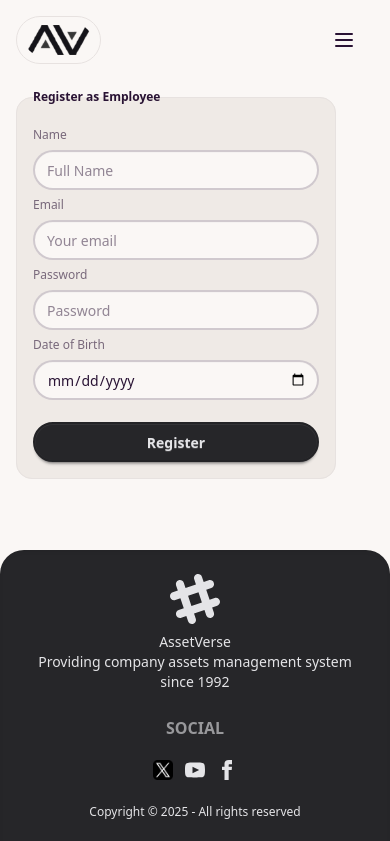
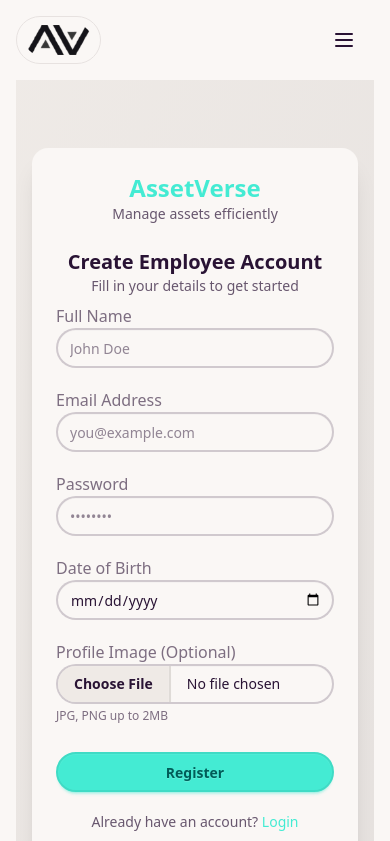
Before and after one commit to alvy00/ph-assetverse-client-a11, a React (Vite) app: page /auth/registeremployee in a window 390 px wide. Shown: the top 841 px of the page. Built offline with nearby package versions, Linux system fonts and the light colour scheme; no server answers.

Commit message:
Employee and HR registration fully implemented

```diff
--- a/src/hooks/useAxios.jsx
+++ b/src/hooks/useAxios.jsx
@@ -1,11 +1,11 @@
 import axios from "axios";
 
-const instance = axios.create({
-    baseURL: "http://localhost:5173/",
+const axiosInstance = axios.create({
+    baseURL: "http://localhost:4000/",
 });
 
 const useAxios = () => {
-    return instance;
+    return axiosInstance;
 };
 
 export default useAxios;
--- a/src/layouts/AuthLayout.jsx
+++ b/src/layouts/AuthLayout.jsx
@@ -2,9 +2,22 @@ import { Outlet } from "react-router";
 
 const AuthLayout = () => {
     return (
-        <>
-            <Outlet />
-        </>
+        <div className="min-h-screen flex items-center justify-center bg-gradient-to-br from-base-200 to-base-300 px-4">
+            <div className="w-full max-w-md bg-base-100 rounded-2xl shadow-xl p-6 md:p-8">
+                {/* Logo / App Name */}
+                <div className="text-center mb-6">
+                    <h1 className="text-2xl font-bold text-primary">
+                        AssetVerse
+                    </h1>
+                    <p className="text-sm text-base-content/70">
+                        Manage assets efficiently
+                    </p>
+                </div>
+
+                {/* Auth Pages */}
+                <Outlet />
+            </div>
+        </div>
     );
 };
 
--- a/src/pages/Login.jsx
+++ b/src/pages/Login.jsx
@@ -1,65 +1,132 @@
 import { useForm } from "react-hook-form";
 import useAuth from "../hooks/useAuth";
 import { toast } from "react-toastify";
-import { useNavigate } from "react-router";
+import { useNavigate, Link } from "react-router";
+import useAxios from "../hooks/useAxios";
 
 const Login = () => {
     const {
         register,
         handleSubmit,
-        formState: { errors },
+        reset,
+        formState: { errors, isSubmitting },
     } = useForm();
-    const { login } = useAuth();
+
+    const { login, setUser } = useAuth();
+
+    const axiosInstance = useAxios();
     const navigate = useNavigate();
 
-    const onSubmit = (data) => {
-        const email = data.email;
-        const password = data.password;
+    const onSubmit = async (data) => {
+        try {
+            const result = await login(data.email, data.password);
 
-        try {
-            login(email, password).then((result) => {
-                console.log(result.user);
-            });
+            const { data: user } = await axiosInstance.get(
+                `/users/${result.user.uid}`
+            );
+            console.log(user);
+
+            setUser(user);
             toast.success("Logged in successfully!");
             navigate("/");
         } catch (error) {
             console.error(error);
+            toast.error("Invalid email or password");
+        } finally {
+            reset();
         }
+    };
 
-        console.log(data);
-    };
     return (
-        <form onSubmit={handleSubmit(onSubmit)}>
-            <fieldset className="fieldset bg-base-200 border-base-300 rounded-box w-xs border p-4">
-                <legend className="fieldset-legend">Login</legend>
+        <div className="w-full max-w-md">
+            <div className="card">
+                <div className="card-body">
+                    {/* Header */}
+                    <div className="text-center mb-4">
+                        <h2 className="text-2xl font-bold">Welcome Back</h2>
+                        <p className="text-sm text-gray-500">
+                            Login to continue to your account
+                        </p>
+                    </div>
 
-                <label className="label">Email</label>
+                    {/* Form */}
+                    <form
+                        onSubmit={handleSubmit(onSubmit)}
+                        className="space-y-4"
+                    >
+                        {/* Email */}
+                        <div>
+                            <label className="label">
+                                <span className="label-text font-medium">
+                                    Email
+                                </span>
+                            </label>
                             <input
                                 type="email"
-                    className="input"
-                    placeholder="Your email"
-                    {...register("email", { required: true })}
+                                placeholder="you@example.com"
+                                className={`input input-bordered w-full ${
+                                    errors.email ? "input-error" : ""
+                                }`}
+                                {...register("email", {
+                                    required: "Email is required",
+                                })}
                             />
-                {errors.email?.type === "required" && (
-                    <p className="text-red-500">Email is required</p>
+                            {errors.email && (
+                                <p className="text-error text-sm mt-1">
+                                    {errors.email.message}
+                                </p>
                             )}
+                        </div>
 
-                <label className="label">Password</label>
+                        {/* Password */}
+                        <div>
+                            <label className="label">
+                                <span className="label-text font-medium">
+                                    Password
+                                </span>
+                            </label>
                             <input
                                 type="password"
-                    className="input"
-                    placeholder="Password"
+                                placeholder="••••••••"
+                                className={`input input-bordered w-full ${
+                                    errors.password ? "input-error" : ""
+                                }`}
                                 {...register("password", {
                                     required: "Password is required",
                                 })}
                             />
                             {errors.password && (
-                    <p className="text-red-500">{errors.password.message}</p>
+                                <p className="text-error text-sm mt-1">
+                                    {errors.password.message}
+                                </p>
                             )}
+                        </div>
 
-                <button className="btn btn-neutral mt-4">Login</button>
-            </fieldset>
+                        {/* Button */}
+                        <button
+                            type="submit"
+                            disabled={isSubmitting}
+                            className="btn btn-neutral w-full"
+                        >
+                            {isSubmitting ? "Logging in..." : "Login"}
+                        </button>
                     </form>
+
+                    {/* Footer */}
+                    <div className="text-center mt-4 text-sm">
+                        <p>
+                            Don’t have an account?{" "}
+                            <Link
+                                to="/register"
+                                className="link link-primary font-medium"
+                            >
+                                Register
+                            </Link>
+                        </p>
+                    </div>
+                </div>
+            </div>
+        </div>
     );
 };
 
--- a/src/pages/hr/AddAsset.jsx
+++ b/src/pages/hr/AddAsset.jsx
@@ -26,6 +26,7 @@ const AddAsset = () => {
             toast.success("✅ Asset added successfully!");
             reset();
         } catch (error) {
+            console.error(error);
             toast.error("❌ Failed to add asset");
         }
     };
--- a/src/pages/registration/EmployeeRegister.jsx
+++ b/src/pages/registration/EmployeeRegister.jsx
@@ -1,107 +1,200 @@
+/* eslint-disable no-unused-vars */
 import { useForm } from "react-hook-form";
 import useAuth from "../../hooks/useAuth";
 import { useNavigate } from "react-router";
 import { toast } from "react-toastify";
+import axios from "axios";
+import useAxios from "../../hooks/useAxios";
 
 const EmployeeRegister = () => {
     const {
         register,
         handleSubmit,
+        reset,
         formState: { errors },
     } = useForm();
+
     const { registerEmployee, profileUpdate, setUser, loading, setLoading } =
         useAuth();
-
+    const axiosInstance = useAxios();
     const navigate = useNavigate();
 
     const onSubmit = async (data) => {
-        const email = data.email;
-        const password = data.password;
+        let user;
+
+        const { name, email, password, date, photo } = data;
+        const imageFile = photo?.[0];
+
+        const employee = {
+            name,
+            email,
+            dob: date,
+            role: "employee",
+        };
+
         try {
             setLoading(true);
+
             const result = await registerEmployee(email, password);
-            setUser(result.user);
+            user = result.user;
 
-            await profileUpdate({ displayName: data.name });
+            if (imageFile) {
+                const formData = new FormData();
+                formData.append("image", imageFile);
+
+                const upload = await axios.post(
+                    `https://api.imgbb.com/1/upload?key=${
+                        import.meta.env.VITE_IMAGEHOST
+                    }`,
+                    formData
+                );
+
+                // Appending the IMG url later to match in the db :)
+                employee.profileImg =
+                    upload.data.data.url ||
+                    "https://i.ibb.co/default-avatar.png";
+            }
+
+            // Appending the UID later to match in the db
+            employee.uid = result.user.uid;
+
+            await axiosInstance.post("/register", employee);
+            await profileUpdate({ displayName: name });
+
             toast.success("Employee registration successful!");
             navigate("/");
-            console.log(result.user);
         } catch (error) {
-            console.error(error);
+            if (user) await user.delete();
             toast.error("Employee registration failed!");
         } finally {
             setLoading(false);
+            setUser(employee);
+            reset();
         }
+    };
 
-        //console.log(data);
-    };
     return (
-        <form onSubmit={handleSubmit(onSubmit)}>
-            <fieldset className="fieldset bg-base-200 border-base-300 rounded-box w-xs border p-4">
-                <legend className="fieldset-legend">
-                    Register as Employee
-                </legend>
+        <form
+            onSubmit={handleSubmit(onSubmit)}
+            className="space-y-5"
+            noValidate
+        >
+            <div className="text-center mb-2">
+                <h2 className="text-xl font-semibold">
+                    Create Employee Account
+                </h2>
+                <p className="text-sm text-base-content/70">
+                    Fill in your details to get started
+                </p>
+            </div>
 
-                <label className="label">Name</label>
+            {/* Name */}
+            <div>
+                <label className="label">Full Name</label>
                 <input
                     type="text"
-                    className="input"
-                    placeholder="Full Name"
-                    {...register("name", { required: true })}
+                    className="input input-bordered w-full"
+                    placeholder="John Doe"
+                    {...register("name", { required: "Name is required" })}
                 />
-                {errors.name?.type === "required" && (
-                    <p className="text-red-500">Name cannot be empty</p>
+                {errors.name && (
+                    <p className="text-sm text-red-500 mt-1">
+                        {errors.name.message}
+                    </p>
                 )}
+            </div>
 
-                <label className="label">Email</label>
+            {/* Email */}
+            <div>
+                <label className="label">Email Address</label>
                 <input
                     type="email"
-                    className="input"
-                    placeholder="Your email"
-                    {...register("email", { required: true })}
+                    className="input input-bordered w-full"
+                    placeholder="you@example.com"
+                    {...register("email", { required: "Email is required" })}
                 />
-                {errors.email?.type === "required" && (
-                    <p className="text-red-500">Email is required</p>
+                {errors.email && (
+                    <p className="text-sm text-red-500 mt-1">
+                        {errors.email.message}
+                    </p>
                 )}
+            </div>
 
+            {/* Password */}
+            <div>
                 <label className="label">Password</label>
                 <input
                     type="password"
-                    className="input"
-                    placeholder="Password"
+                    className="input input-bordered w-full"
+                    placeholder="••••••••"
                     {...register("password", {
                         required: "Password is required",
                         minLength: {
                             value: 6,
-                            message: "Password must be 6 characters or longer",
+                            message: "Password must be at least 6 characters",
                         },
                         pattern: {
                             value: /^(?=.*[A-Z]).+$/,
-                            message:
-                                "Password must contain at least one capital letter",
+                            message: "Must contain at least one capital letter",
                         },
                     })}
                 />
                 {errors.password && (
-                    <p className="text-red-500">{errors.password.message}</p>
+                    <p className="text-sm text-red-500 mt-1">
+                        {errors.password.message}
+                    </p>
                 )}
+            </div>
 
+            {/* Date of Birth */}
+            <div>
                 <label className="label">Date of Birth</label>
                 <input
                     type="date"
-                    className="input"
-                    {...register("date", { required: true })}
+                    className="input input-bordered w-full"
+                    {...register("date", {
+                        required: "Date of birth is required",
+                    })}
                 />
-                {errors.date?.type === "required" && (
-                    <p className="text-red-500">
-                        A valid date of birth is required
+                {errors.date && (
+                    <p className="text-sm text-red-500 mt-1">
+                        {errors.date.message}
                     </p>
                 )}
+            </div>
 
-                <button className="btn btn-neutral mt-4">
-                    {loading ? "Signin Up..." : "Register"}
-                </button>
-            </fieldset>
+            {/* Profile Image */}
+            <div>
+                <label className="label">Profile Image (Optional)</label>
+                <input
+                    type="file"
+                    className="file-input file-input-bordered w-full"
+                    {...register("photo")}
+                />
+                <p className="text-xs text-base-content/60 mt-1">
+                    JPG, PNG up to 2MB
+                </p>
+            </div>
+
+            {/* Submit Button */}
+            <button
+                type="submit"
+                className="btn btn-primary w-full mt-2"
+                disabled={loading}
+            >
+                {loading ? "Creating account..." : "Register"}
+            </button>
+
+            {/* Footer */}
+            <p className="text-sm text-center text-base-content/70">
+                Already have an account?{" "}
+                <span
+                    onClick={() => navigate("/auth/login")}
+                    className="text-primary cursor-pointer hover:underline"
+                >
+                    Login
+                </span>
+            </p>
         </form>
     );
 };
--- a/src/pages/registration/HRRegister.jsx
+++ b/src/pages/registration/HRRegister.jsx
@@ -3,29 +3,48 @@ import useAuth from "../../hooks/useAuth";
 import { useNavigate } from "react-router";
 import axios from "axios";
 import { toast } from "react-toastify";
+import useAxios from "../../hooks/useAxios";
+
 const HRRegister = () => {
     const {
         register,
         handleSubmit,
         formState: { errors },
     } = useForm();
+
     const { registerHR, profileUpdate, setUser, loading, setLoading } =
         useAuth();
-
+    const axiosInstance = useAxios();
     const navigate = useNavigate();
 
     const onSubmit = async (data) => {
-        const email = data.email;
-        const password = data.password;
-        const imageFile = data.photo[0];
+        let user;
 
-        const formData = new FormData();
-        formData.append("image", imageFile);
+        const { name, email, password, companyName, photo } = data;
+
+        const imageFile = photo?.[0];
+
+        const hr = {
+            name,
+            email,
+            role: "hr",
+            companyName,
+            packageLimit: 5,
+            currentEmployees: 0,
+            subscription: "basic",
+        };
 
         try {
             setLoading(true);
+
             const result = await registerHR(email, password);
-            setUser(result.user);
+            user = result.user;
+
+            let logoUrl = "";
+
+            if (imageFile) {
+                const formData = new FormData();
+                formData.append("image", imageFile);
 
                 const upload = await axios.post(
                     `https://api.imgbb.com/1/upload?key=${
@@ -34,112 +53,178 @@ const HRRegister = () => {
                     formData
                 );
 
-            const userProfile = {
-                displayName: data.name,
-                photoURL: upload.data.data.url,
-            };
+                logoUrl = upload.data.data.url;
+                hr.companyLogo = logoUrl;
+            }
 
-            await profileUpdate(userProfile);
-            //console.log(upload.data.data.url);
-            console.log(result.user);
+            // setting the UID
+            hr.uid = result.user.uid;
+            await profileUpdate({
+                displayName: name,
+                photoURL: logoUrl,
+            });
+
+            await axiosInstance.post("/register", hr);
             toast.success("HR registration successful!");
+            console.log(hr);
             navigate("/");
         } catch (error) {
+            if (user) await user.delete();
             console.error(error);
             toast.error("Registration failed. Try again.");
         } finally {
             setLoading(false);
+            setUser(hr);
         }
     };
+
     return (
-        <form onSubmit={handleSubmit(onSubmit)}>
-            <fieldset className="fieldset bg-base-200 border-base-300 rounded-box w-xs border p-4">
-                <legend className="fieldset-legend">Register as HR</legend>
+        <form
+            onSubmit={handleSubmit(onSubmit)}
+            className="space-y-5"
+            noValidate
+        >
+            {/* Header */}
+            <div className="text-center mb-2">
+                <h2 className="text-xl font-semibold">Create HR Account</h2>
+                <p className="text-sm text-base-content/70">
+                    Register your company to manage assets
+                </p>
+            </div>
 
-                <label className="label">Name</label>
+            {/* Name */}
+            <div>
+                <label className="label">Full Name</label>
                 <input
                     type="text"
-                    className="input"
-                    placeholder="Full Name"
-                    {...register("name", { required: "Name cannot be empty" })}
+                    className="input input-bordered w-full"
+                    placeholder="Jane Smith"
+                    {...register("name", {
+                        required: "Name cannot be empty",
+                    })}
                 />
                 {errors.name && (
-                    <p className="text-red-500">{errors.name.message}</p>
+                    <p className="text-sm text-red-500 mt-1">
+                        {errors.name.message}
+                    </p>
                 )}
+            </div>
 
+            {/* Company Name */}
+            <div>
                 <label className="label">Company Name</label>
                 <input
                     type="text"
-                    className="input"
-                    placeholder="Company Name"
+                    className="input input-bordered w-full"
+                    placeholder="Acme Corporation"
                     {...register("companyName", {
                         required: "Company name cannot be empty",
                     })}
                 />
                 {errors.companyName && (
-                    <p className="text-red-500">{errors.companyName.message}</p>
+                    <p className="text-sm text-red-500 mt-1">
+                        {errors.companyName.message}
+                    </p>
                 )}
+            </div>
 
-                <label className="label">Email</label>
+            {/* Email */}
+            <div>
+                <label className="label">Email Address</label>
                 <input
                     type="email"
-                    className="input"
-                    placeholder="Your email"
-                    {...register("email", { required: "Email is required" })}
+                    className="input input-bordered w-full"
+                    placeholder="hr@company.com"
+                    {...register("email", {
+                        required: "Email is required",
+                    })}
                 />
                 {errors.email && (
-                    <p className="text-red-500">{errors.email.message}</p>
+                    <p className="text-sm text-red-500 mt-1">
+                        {errors.email.message}
+                    </p>
                 )}
+            </div>
 
+            {/* Password */}
+            <div>
                 <label className="label">Password</label>
                 <input
                     type="password"
-                    className="input"
-                    placeholder="Password"
+                    className="input input-bordered w-full"
+                    placeholder="••••••••"
                     {...register("password", {
                         required: "Password is required",
                         minLength: {
                             value: 6,
-                            message: "Password must be 6 characters or longer",
+                            message: "Password must be at least 6 characters",
                         },
                         pattern: {
                             value: /^(?=.*[A-Z]).+$/,
-                            message:
-                                "Password must contain at least one capital letter",
+                            message: "Must contain at least one capital letter",
                         },
                     })}
                 />
                 {errors.password && (
-                    <p className="text-red-500">{errors.password.message}</p>
+                    <p className="text-sm text-red-500 mt-1">
+                        {errors.password.message}
+                    </p>
                 )}
+            </div>
 
+            {/* Date of Birth */}
+            <div>
                 <label className="label">Date of Birth</label>
                 <input
                     type="date"
-                    className="input"
+                    className="input input-bordered w-full"
                     {...register("dateOfBirth", {
                         required: "A valid date of birth is required",
                     })}
                 />
                 {errors.dateOfBirth && (
-                    <p className="text-red-500">{errors.dateOfBirth.message}</p>
+                    <p className="text-sm text-red-500 mt-1">
+                        {errors.dateOfBirth.message}
+                    </p>
                 )}
+            </div>
+
+            {/* Company Logo */}
+            <div>
                 <label className="label">Company Logo</label>
                 <input
                     type="file"
-                    className="file-input"
-                    placeholder="Logo URL"
+                    className="file-input file-input-bordered w-full"
                     {...register("photo", {
-                        required: "A logo url is required",
+                        required: "Company logo is required",
                     })}
                 />
                 {errors.photo && (
-                    <p className="text-red-500">{errors.photo.message}</p>
+                    <p className="text-sm text-red-500 mt-1">
+                        {errors.photo.message}
+                    </p>
                 )}
-                <button className="btn btn-neutral mt-4">
-                    {loading ? "Signing up..." : "Register"}
+            </div>
+
+            {/* Submit */}
+            <button
+                type="submit"
+                className="btn btn-primary w-full"
+                disabled={loading}
+            >
+                {loading ? "Creating account..." : "Register"}
             </button>
-            </fieldset>
+
+            {/* Footer */}
+            <p className="text-sm text-center text-base-content/70">
+                Already have an account?{" "}
+                <span
+                    onClick={() => navigate("/login")}
+                    className="text-primary cursor-pointer hover:underline"
+                >
+                    Login
+                </span>
+            </p>
         </form>
     );
 };
```
Lines whose indentation alone changed are shown as unchanged.
